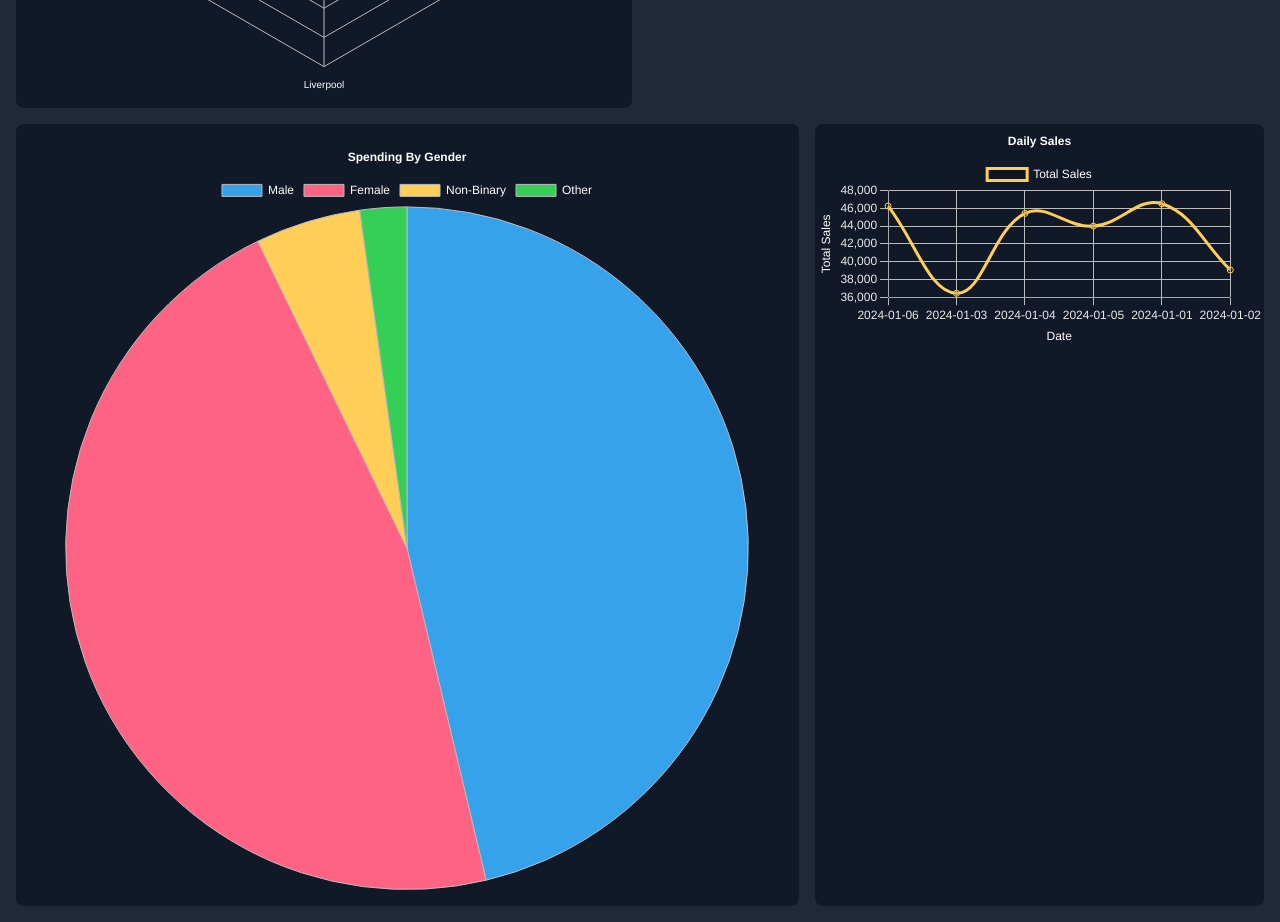
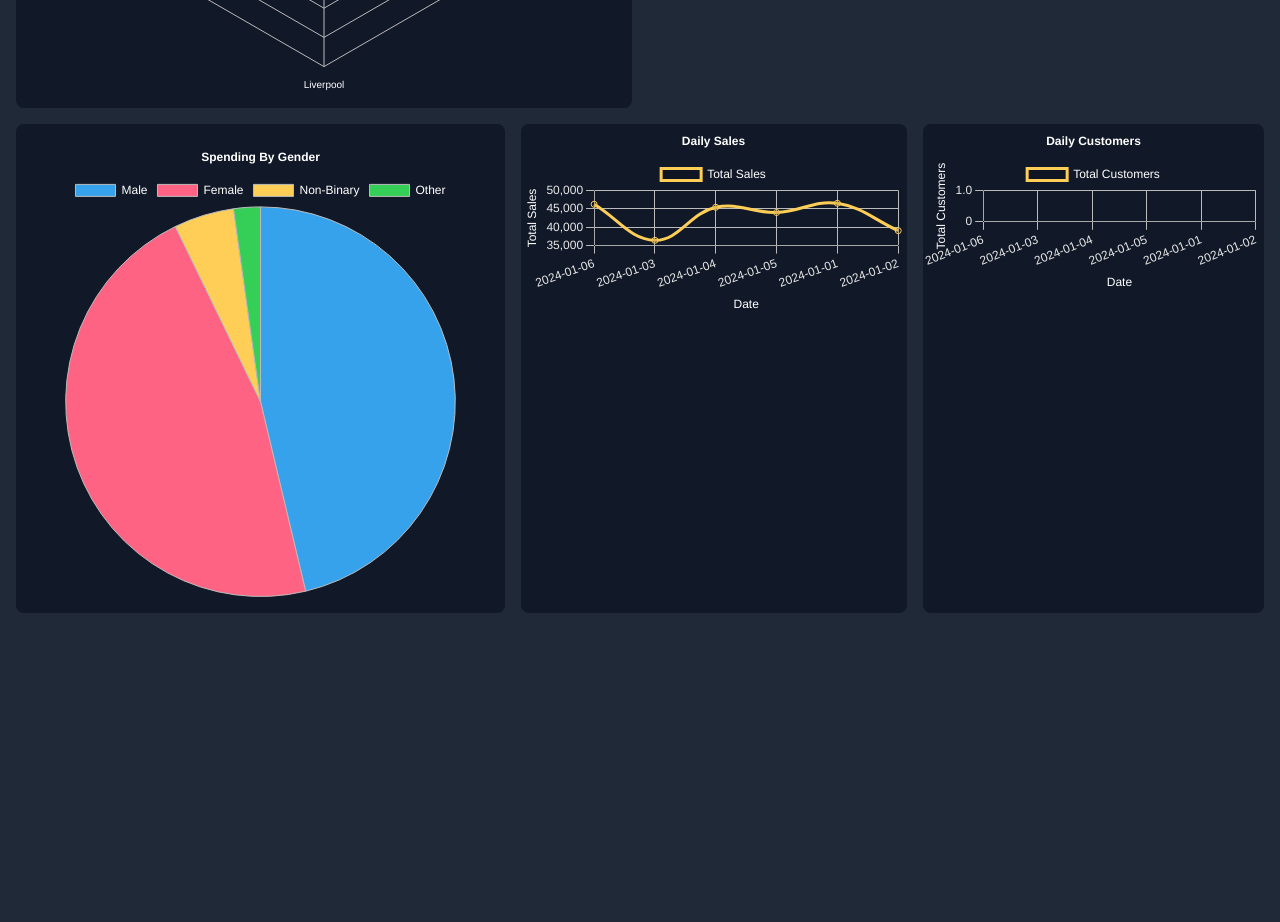
Before and after one commit to ccynth1a/sophie-project, a SvelteKit app: page / in a window 1280 px wide. Shown: the part 580-1502 px from the top of the page. After the commit the page ends 1209 px from the top, so only its background shows below. Built offline with nearby package versions, Linux system fonts and the light colour scheme.

Commit message:
new chart added

```diff
--- a/src/routes/+page.svelte
+++ b/src/routes/+page.svelte
@@ -1,6 +1,7 @@
 <script lang="ts">
     import BarChart from '../BarChart.svelte';
     import Clock from '../Clock.svelte';
+    import CustomersChart from '../CustomersChart.svelte';
     import PieChart from '../PieChart.svelte';
     import RadarChart from '../RadarChart.svelte';
     import SalesChart from '../SalesChart.svelte';
@@ -33,5 +34,8 @@
         <div class=" bg-gray-900 rounded-lg p-4/2 flex-grow  ">
             <SalesChart />
         </div>
+        <div class=" bg-gray-900 rounded-lg p-4/2 flex-grow  ">
+            <CustomersChart />
+        </div>
     </div>
 </div>
```
